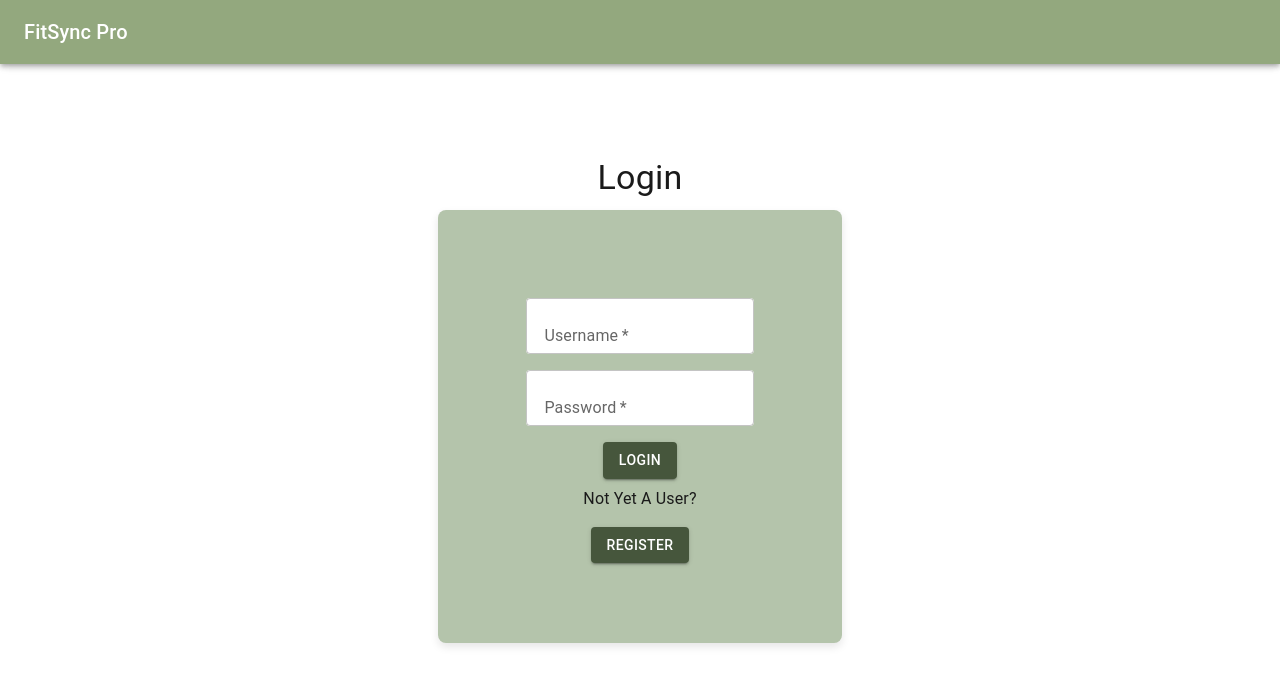
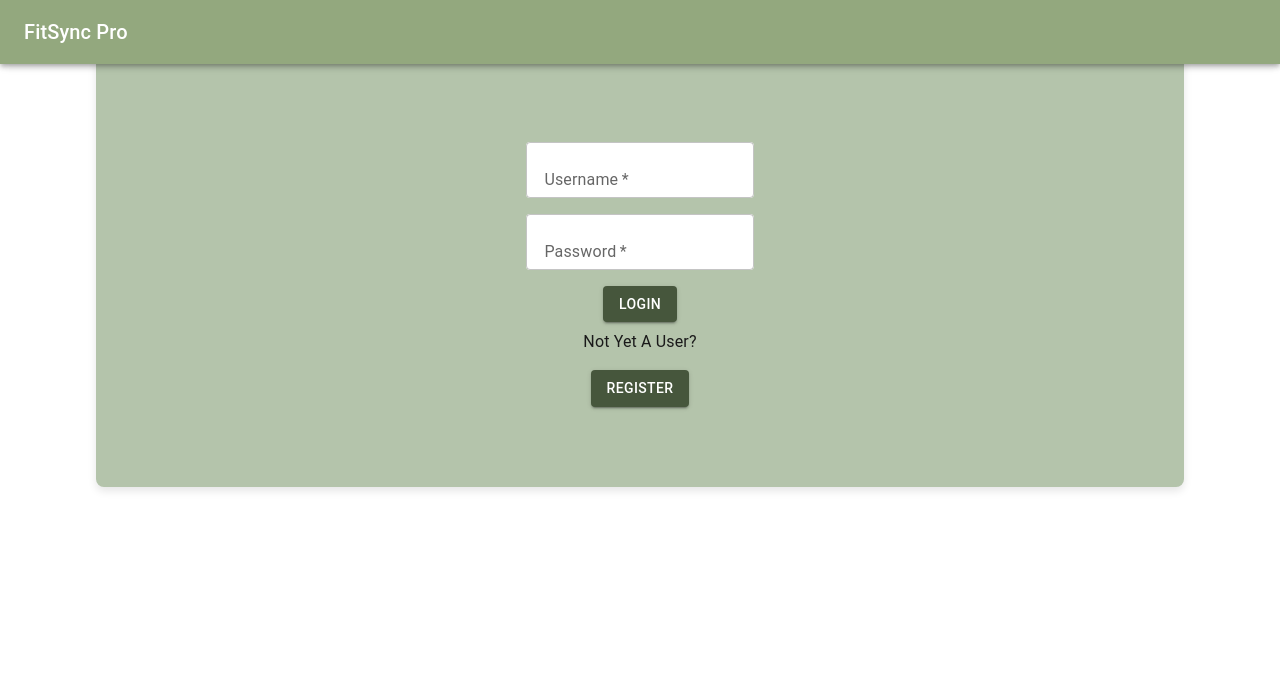
Before and after one commit to dgomie/fitsync-pro, a React (Vite) app in the folder client/: page /login in a window 1280 px wide. Shown: the top 686 px of the page. Built offline with nearby package versions, Linux system fonts and the light colour scheme.

Commit message:
add auth to login page to redirect if user already logged in

```diff
--- a/client/src/pages/loginPage.jsx
+++ b/client/src/pages/loginPage.jsx
@@ -1,17 +1,24 @@
+import { useEffect } from 'react';
+import { useNavigate } from 'react-router-dom';
 import LoginComponent from "../components/LoginComponent";
+import Auth from "../utils/auth";
 
-function LogInPage(){
+function LoginPage() {
+    const navigate = useNavigate();
+
+    useEffect(() => {
+        const isLoggedIn = Auth.loggedIn();
+
+        if (isLoggedIn) {
+            navigate('/profile');
+        }
+    }, [navigate]);
+
     return (
-        <div style={{
-            display: 'flex',
-            justifyContent: 'center',
-            alignItems: 'center',
-            height: '100vh'
-        }}>
-        <LoginComponent />
-    </div>
-    )
-
+        <div>
+            <LoginComponent />
+        </div>
+    );
 }
 
-export default LogInPage;
+export default LoginPage;
--- a/client/src/pages/signUpPage.jsx
+++ b/client/src/pages/signUpPage.jsx
@@ -1,7 +1,7 @@
 import { useEffect } from 'react';
 import { useNavigate } from 'react-router-dom';
 import SignUp from "../components/SignUp";
-import Auth from "../utils/auth"
+import Auth from "../utils/auth";
 
 function SignUpPage() {
     const navigate = useNavigate();
```
